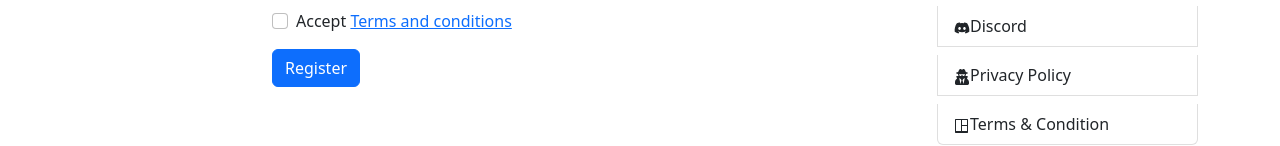
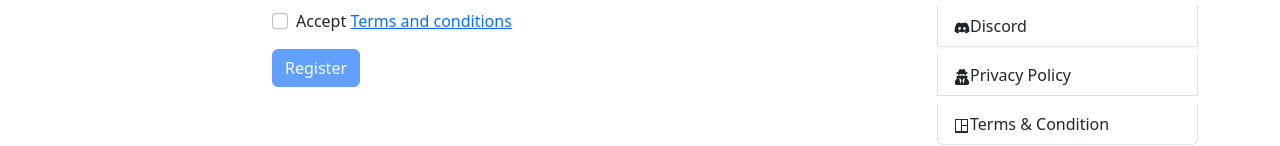
Before and after one commit to RaisulislamRimon/milestone10-module62-dragon-news, a React (Create React App) app in the folder dragon-news-client/: page /register in a window 1280 px wide. Shown: the part 439-585 px from the top of the page. Built offline with nearby package versions, Linux system fonts and the light colour scheme; no server answers.

Commit message:
update terms & conditions checkbox state

```diff
--- a/dragon-news-client/src/Pages/Login/Register/Register.js
+++ b/dragon-news-client/src/Pages/Login/Register/Register.js
@@ -6,7 +6,12 @@ import { AuthContext } from "../../../contexts/AuthProvider/AuthProvider";
 
 const Register = () => {
   const [error, setError] = useState("");
+  const [accepted, setAccepted] = useState(false);
   const { createUser } = useContext(AuthContext);
+
+  const handleAccepted = (e) => {
+    setAccepted(!accepted);
+  };
 
   const handleSubmit = (event) => {
     event.preventDefault();
@@ -28,10 +33,6 @@ const Register = () => {
         const errorMessage = error.code;
         setError(errorMessage);
       });
-  };
-
-  const handleAccepted = (e) => {
-    console.log(e.target.checked);
   };
 
   return (
@@ -83,7 +84,7 @@ const Register = () => {
           <Form.Text className="text-danger">{error}</Form.Text>
         </Form.Group>
       )}
-      <Button variant="primary" type="submit">
+      <Button variant="primary" type="submit" disabled={!accepted}>
         Register
       </Button>
     </Form>
```
